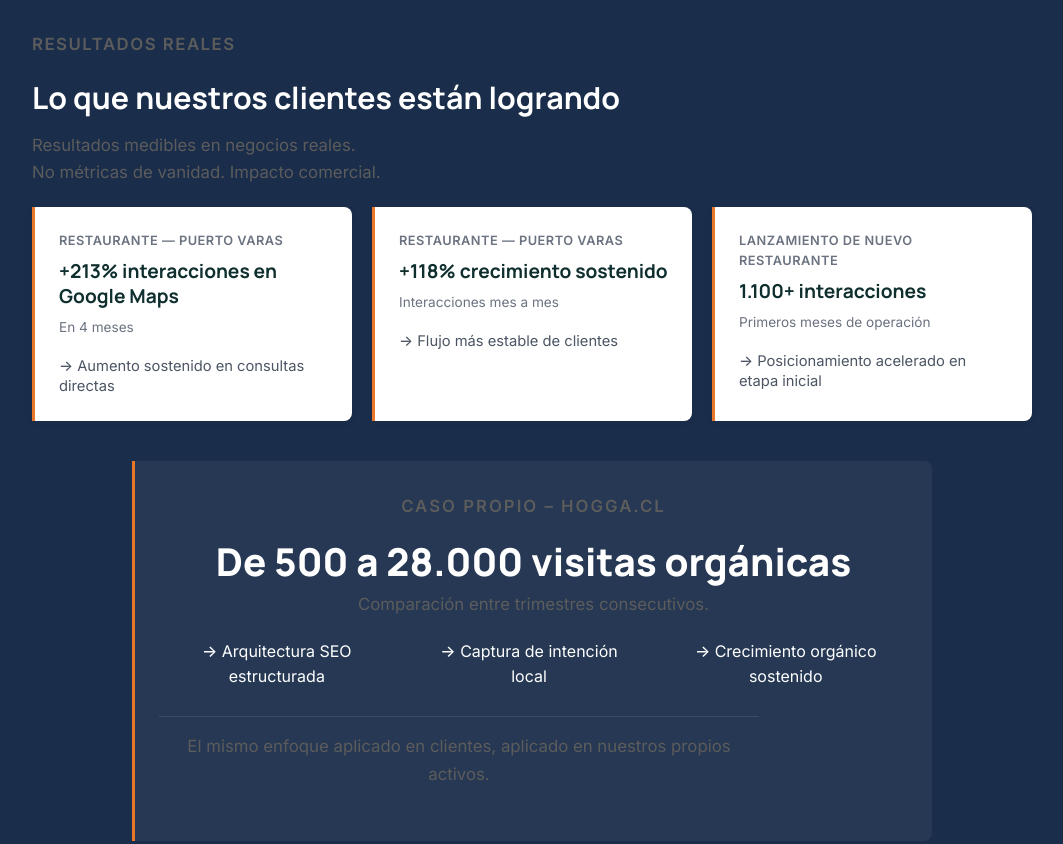
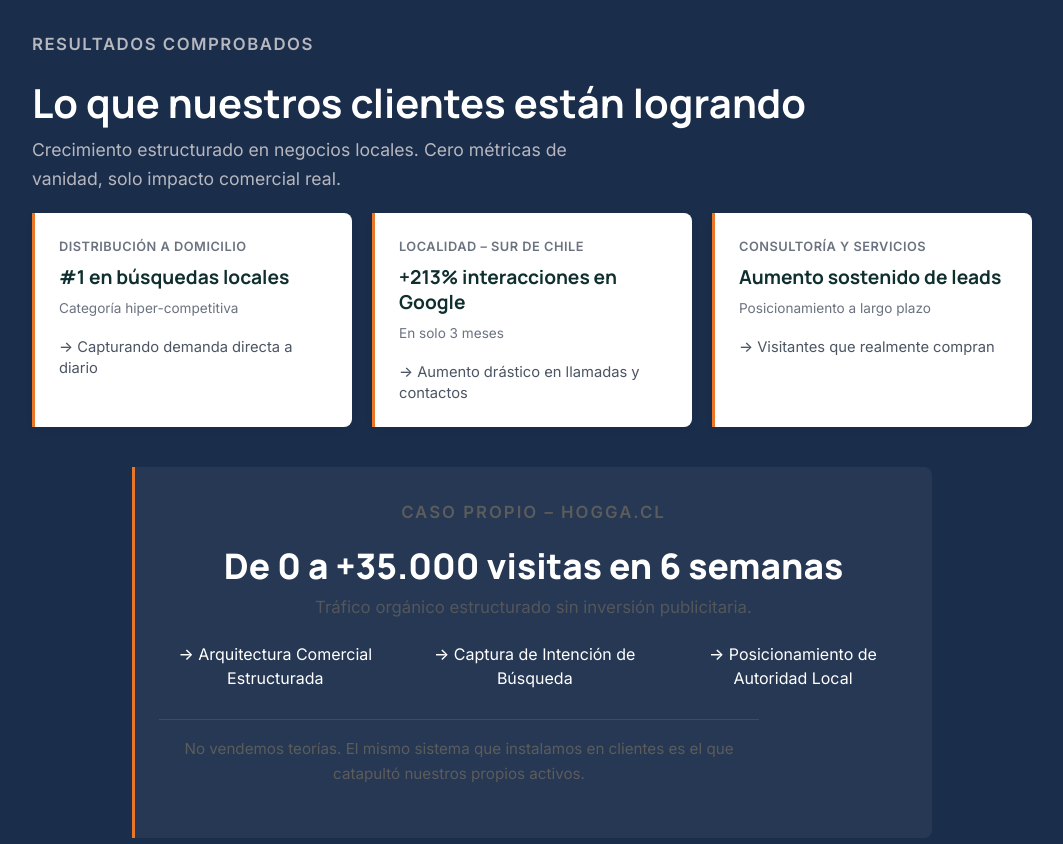
Before and after one commit to ConHogar/Hogga-Negocios, a plain HTML site: page index.html in a window 1280 px wide. Shown: the part 2260-3104 px from the top of the page, without its empty margins (108-1171 px from the left). Drawn offline with Linux system fonts and the light colour scheme.

Commit message:
first versions of website v7

```diff
--- a/index.html
+++ b/index.html
@@ -293,7 +293,7 @@
             </div>
         </section>
 
-        <!-- 3. HOW THE SYSTEM WORKS -->
+
         <section class="nh-section" style="background: #f0f2f5;">
             <div class="nh-wrap">
 
@@ -413,48 +413,52 @@
             </div>
         </section>
 
-        <!-- 4. COMMERCIAL RESULTS (PROOF) -->
+
         <section class="nh-section nh-results">
             <div class="nh-wrap">
-                <p class="nh-results-tag">Resultados reales</p>
-                <h2>Lo que nuestros clientes están logrando</h2>
-                <p class="nh-results-sub">
-                    Resultados medibles en negocios reales.<br>
-                    No métricas de vanidad. Impacto comercial.
+                <p class="nh-results-tag" style="color: #b7b7bf;">RESULTADOS COMPROBADOS</p>
+                <h2 style="font-size: clamp(2rem, 4vw, 2.5rem); margin-bottom: 8px;">Lo que nuestros clientes están
+                    logrando</h2>
+                <p class="nh-results-sub" style="font-size: 1.1rem; color: #b7b7bf;">
+                    Crecimiento estructurado en negocios locales. Cero métricas de vanidad, solo impacto comercial real.
                 </p>
 
                 <div class="nh-proof-grid">
                     <div class="nh-proof-card">
-                        <span class="nh-proof-label">Restaurante — Puerto Varas</span>
-                        <span class="nh-proof-stat">+213% interacciones en Google Maps</span>
-                        <span class="nh-proof-period">En 4 meses</span>
-                        <span class="nh-proof-impact">→ Aumento sostenido en consultas directas</span>
+                        <span class="nh-proof-label">Distribución a Domicilio</span>
+                        <span class="nh-proof-stat">#1 en búsquedas locales</span>
+                        <span class="nh-proof-period">Categoría hiper-competitiva</span>
+                        <span class="nh-proof-impact">→ Capturando demanda directa a diario</span>
                     </div>
                     <div class="nh-proof-card">
-                        <span class="nh-proof-label">Restaurante — Puerto Varas</span>
-                        <span class="nh-proof-stat">+118% crecimiento sostenido</span>
-                        <span class="nh-proof-period">Interacciones mes a mes</span>
-                        <span class="nh-proof-impact">→ Flujo más estable de clientes</span>
+                        <span class="nh-proof-label">Localidad – Sur de Chile</span>
+                        <span class="nh-proof-stat">+213% interacciones en Google</span>
+                        <span class="nh-proof-period">En solo 3 meses</span>
+                        <span class="nh-proof-impact">→ Aumento drástico en llamadas y contactos</span>
                     </div>
                     <div class="nh-proof-card">
-                        <span class="nh-proof-label">Lanzamiento de nuevo restaurante</span>
-                        <span class="nh-proof-stat">1.100+ interacciones</span>
-                        <span class="nh-proof-period">Primeros meses de operación</span>
-                        <span class="nh-proof-impact">→ Posicionamiento acelerado en etapa inicial</span>
+                        <span class="nh-proof-label">Consultoría y Servicios</span>
+                        <span class="nh-proof-stat">Aumento sostenido de leads</span>
+                        <span class="nh-proof-period">Posicionamiento a largo plazo</span>
+                        <span class="nh-proof-impact">→ Visitantes que realmente compran</span>
                     </div>
                 </div>
 
                 <div class="nh-case-study">
                     <p class="nh-case-tag">CASO PROPIO – HOGGA.CL</p>
-                    <h3 class="nh-case-stat">De 500 a 28.000 visitas orgánicas</h3>
-                    <p class="nh-case-sub">Comparación entre trimestres consecutivos.</p>
+                    <h3 class="nh-case-stat" style="font-size: clamp(1.8rem, 3.5vw, 2.2rem);">De 0 a +35.000 visitas en
+                        6 semanas</h3>
+                    <p class="nh-case-sub" style="font-size: 1.05rem; opacity: 0.85;">Tráfico orgánico estructurado sin
+                        inversión publicitaria.</p>
                     <div class="nh-case-list">
-                        <span>→ Arquitectura SEO estructurada</span>
-                        <span>→ Captura de intención local</span>
-                        <span>→ Crecimiento orgánico sostenido</span>
+                        <span>→ Arquitectura Comercial Estructurada</span>
+                        <span>→ Captura de Intención de Búsqueda</span>
+                        <span>→ Posicionamiento de Autoridad Local</span>
                     </div>
-                    <p class="nh-case-close">El mismo enfoque aplicado en clientes, aplicado en nuestros propios
-                        activos.</p>
+                    <p class="nh-case-close" style="font-size: 0.95rem; margin-top: 24px;">No
+                        vendemos teorías. El mismo
+                        sistema que instalamos en clientes es el que
+                        catapultó nuestros propios activos.</p>
                 </div>
 
                 <p class="nh-chart-label">La visibilidad correcta genera crecimiento predecible.</p>
@@ -481,14 +485,15 @@
             </div>
         </section>
 
-        <!-- 5. HOW WE OPERATE (UPGRADED) -->
+
         <section class="nh-section nh-section--alt nh-operate">
             <div class="nh-wrap">
                 <div class="nh-operate-head">
-                    <h2>Cómo operamos</h2>
+                    <h2>Consultoría Owner-to-Owner</h2>
                     <p class="nh-operate-sub">
-                        No somos una agencia tradicional. Operamos como socio comercial: instalamos sistema, medimos y
-                        ajustamos con criterio.
+                        No somos una agencia tradicional con capas de ejecutivos. Operamos como un área comercial
+                        externa de alto nivel: trato directo, agilidad táctica y años de experiencia en Chile y mercados
+                        internacionales.
                     </p>
                 </div>
 
```
Also changed, not shown: resultados/index.html (+12 -11 lines), servicios/index.html (+7 -5 lines), images/gbp-interacciones.jpg (added).
